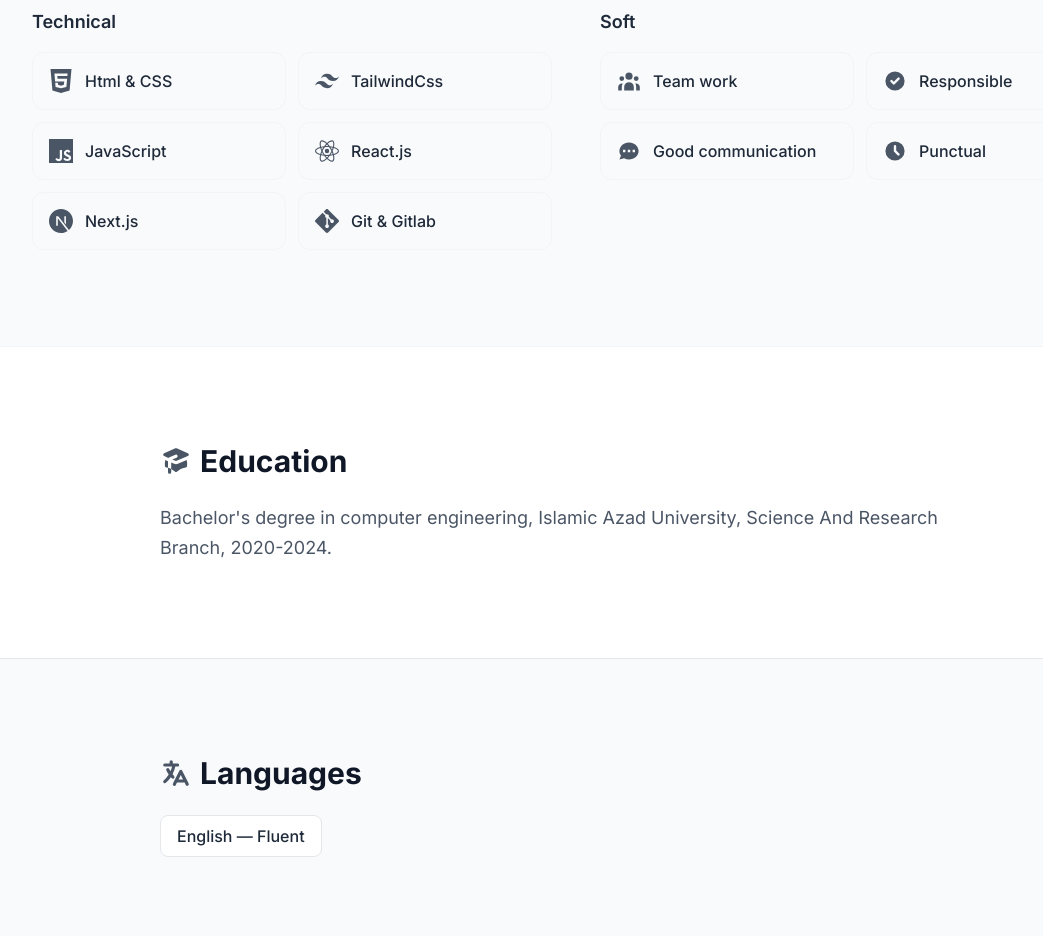
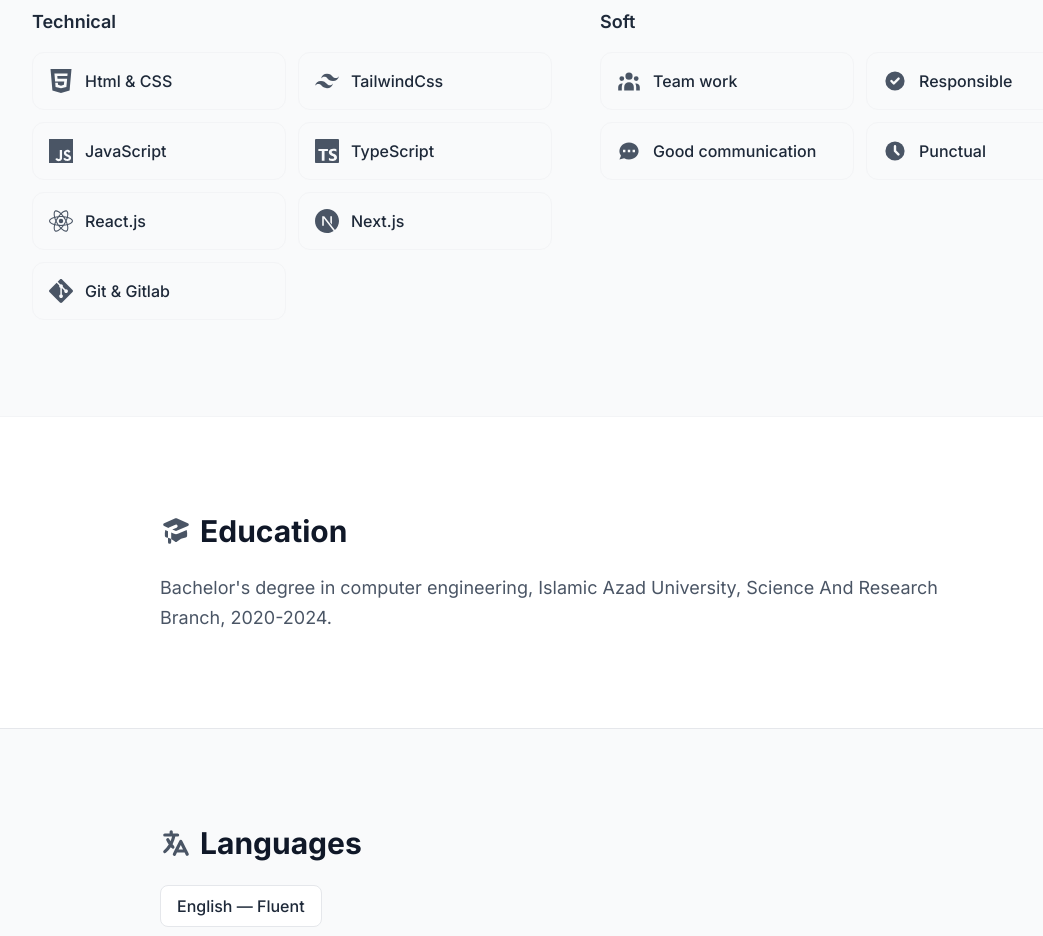
Before and after one commit to ftmehsm/portfolio, a React (Vite) app: page / in a window 1280 px wide. Shown: the part 1380-2316 px from the top of the page, without its empty margins (64-1107 px from the left). Built offline with nearby package versions, Linux system fonts and the light colour scheme; no server answers.

Commit message:
feat(portfolio): add TypeScript to skills list in portfolioData.js

```diff
--- a/src/components/Skills.jsx
+++ b/src/components/Skills.jsx
@@ -4,6 +4,7 @@ import {
   SiHtml5,
   SiTailwindcss,
   SiJavascript,
+  SiTypescript,
   SiReact,
   SiNextdotjs,
   SiGit,
@@ -11,7 +12,7 @@ import {
 import { HiUserGroup, HiCheckCircle, HiChat, HiClock } from 'react-icons/hi'
 import { skills as skillsData } from '../data/portfolioData'
 
-const technicalIcons = [SiHtml5, SiTailwindcss, SiJavascript, SiReact, SiNextdotjs, SiGit]
+const technicalIcons = [SiHtml5, SiTailwindcss, SiJavascript, SiTypescript, SiReact, SiNextdotjs, SiGit]
 const softIcons = [HiUserGroup, HiCheckCircle, HiChat, HiClock]
 
 function SkillCard({ name, icon: Icon, index }) {
--- a/src/data/portfolioData.js
+++ b/src/data/portfolioData.js
@@ -61,6 +61,7 @@ export const skills = {
     { nameEn: 'Html & CSS', nameFa: 'Html & CSS' },
     { nameEn: 'TailwindCss', nameFa: 'TailwindCss' },
     { nameEn: 'JavaScript', nameFa: 'JavaScript' },
+    { nameEn: 'TypeScript', nameFa: 'TypeScript' },
     { nameEn: 'React.js', nameFa: 'React.js' },
     { nameEn: 'Next.js', nameFa: 'Next.js' },
     { nameEn: 'Git & Gitlab', nameFa: 'Git & Gitlab' },
```
